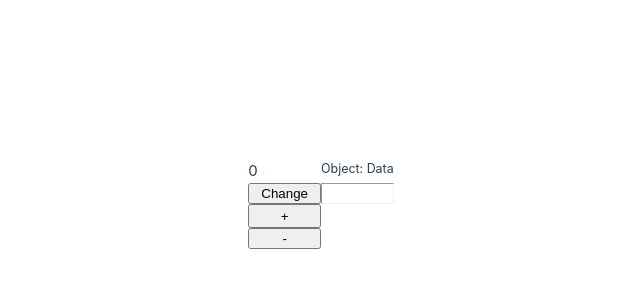
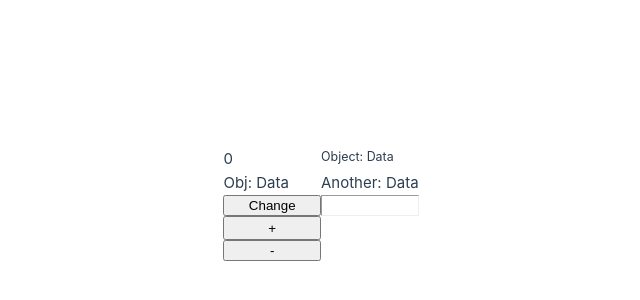
Before and after one commit to Andarilz/Vue-Refresh, a Vue app: page / in a window 1280 px wide. Shown: the part 196-496 px from the top of the page, without its empty margins (319-959 px from the left). Built offline with nearby package versions, Linux system fonts and the light colour scheme.

Commit message:
toRef and toRefs

```diff
--- a/src/App.vue
+++ b/src/App.vue
@@ -1,6 +1,6 @@
 <script>
 
-import { ref, reactive } from "vue"
+import { ref, reactive, toRefs, toRef } from "vue"
 
 export default {
   setup(){
@@ -14,6 +14,10 @@ export default {
       obj.name = "New info"
     }
 
+    const nameAnother = toRef(obj, "name")
+
+    const { name } = toRefs(obj)
+
     const inc = () => num.value++
 
     const dec = () => num.value--
@@ -24,7 +28,9 @@ export default {
       inc,
       dec,
       obj,
-      changeObj
+      changeObj,
+      name,
+      nameAnother
     }
   }
 }
@@ -36,6 +42,10 @@ export default {
   <h4>{{ num }}</h4>
 
   <h5>Object: {{ obj.name }}</h5>
+
+  <h4>Obj: {{ name }}</h4>
+
+  <h4>Another: {{ nameAnother }}</h4>
 
   <button @click="changeObj">Change</button>
 
```
